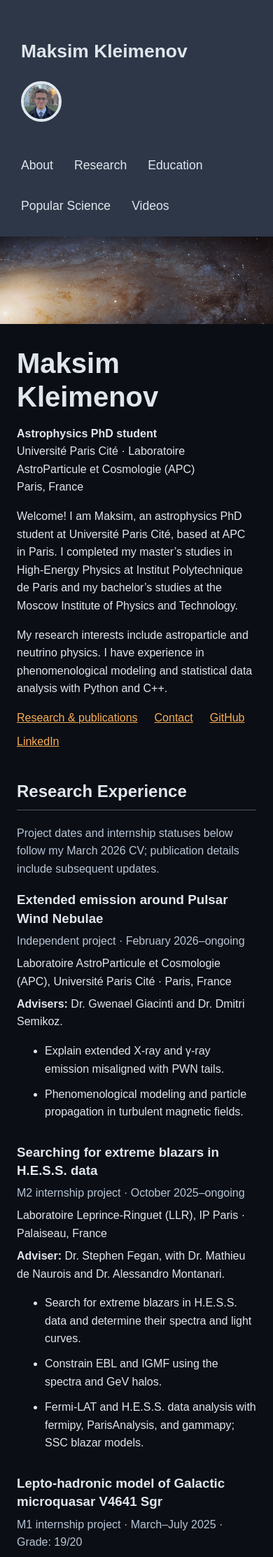
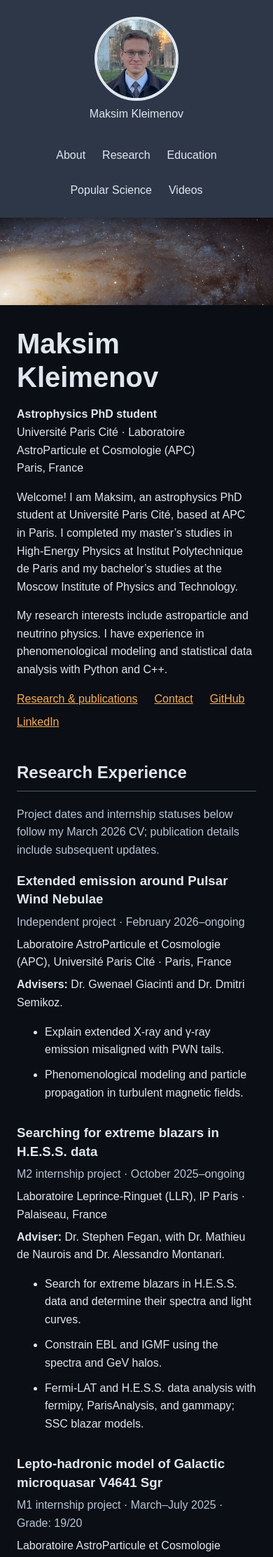
Before and after one commit to KleimenovM/KleimenovM.github.io, a Jekyll site: the page built from index.html, in a window 390 px wide. Shown: the top 2225 px of the page at 70% size. Built offline with Jekyll 4.4.1, drawn with Linux system fonts in a browser that asks for light colours.

Commit message:
mobile view fixed

```diff
--- a/_includes/navigation.html
+++ b/_includes/navigation.html
@@ -1,5 +1,5 @@
 <nav class="sidebar" aria-label="Main navigation">
-  <a href="{{ '/index.html' | relative_url }}">
+  <a class="sidebar-profile" href="{{ '/index.html' | relative_url }}">
     <h2>Maksim Kleimenov</h2>
     <img
       class="fit-picture"
--- a/css/menu.css
+++ b/css/menu.css
@@ -67,22 +67,45 @@
     }
     .sidebar {
       width: 100%;
-      flex-direction: row;
-      flex-wrap: wrap;
+      flex-direction: column;
       align-items: center;
-      justify-content: space-between;
+      gap: 1rem;
+      padding: 1rem;
+    }
+    .sidebar .sidebar-profile {
+      display: flex;
+      flex-direction: column;
+      align-items: center;
+      gap: 0.5rem;
+      padding: 0.5rem;
+      text-align: center;
+    }
+    .sidebar-profile h2 {
+      order: 2;
+      margin: 0;
+      font-size: 1rem;
+      font-weight: 500;
+      line-height: 1.4;
     }
     .sidebar ul {
       display: flex;
       flex-wrap: wrap;
-      gap: 10px;
+      justify-content: center;
+      gap: 0.25rem 0.5rem;
+      width: 100%;
     }
     .sidebar li {
       margin-bottom: 0;
     }
     .sidebar img {
-      width: 50px;
-      height: 50px;
+      order: 1;
+      width: 112px;
+      height: 112px;
+      margin-bottom: 0;
+    }
+    .sidebar li a {
+      padding: 0.65rem 0.5rem;
+      font-size: 1rem;
     }
   }
 }
```
Also changed, not shown: css/blog.css (+14 -5 lines).
